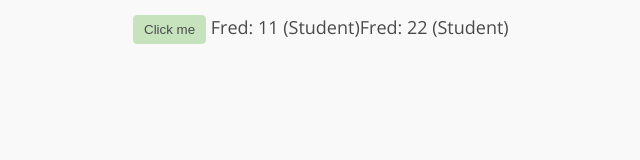
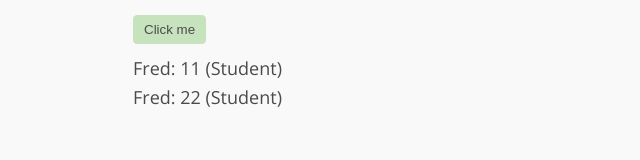
Before and after one commit to indigotock/indigotock.github.io, a plain HTML site: page tasks/basic/challenge2.html in a window 1280 px wide. Shown: the whole page, without its empty margins (27-667 px from the left). Drawn offline with nearby package versions, Linux system fonts and the light colour scheme.

Commit message:
Prettify challenge2

```diff
--- a/tasks/basic/challenge2.html
+++ b/tasks/basic/challenge2.html
@@ -36,9 +36,17 @@
             return a + b + c
         }
 
-        document.write(guy)
+        function textNode() {
+            let ret = document.createElement('div')
+
+            ret.innerText = guy
+
+            return ret
+        }
+
+        document.body.appendChild(textNode())
         guy.age = 22
-        document.write(guy)
+        document.body.appendChild(textNode())
     </script>
 </body>
 
```
